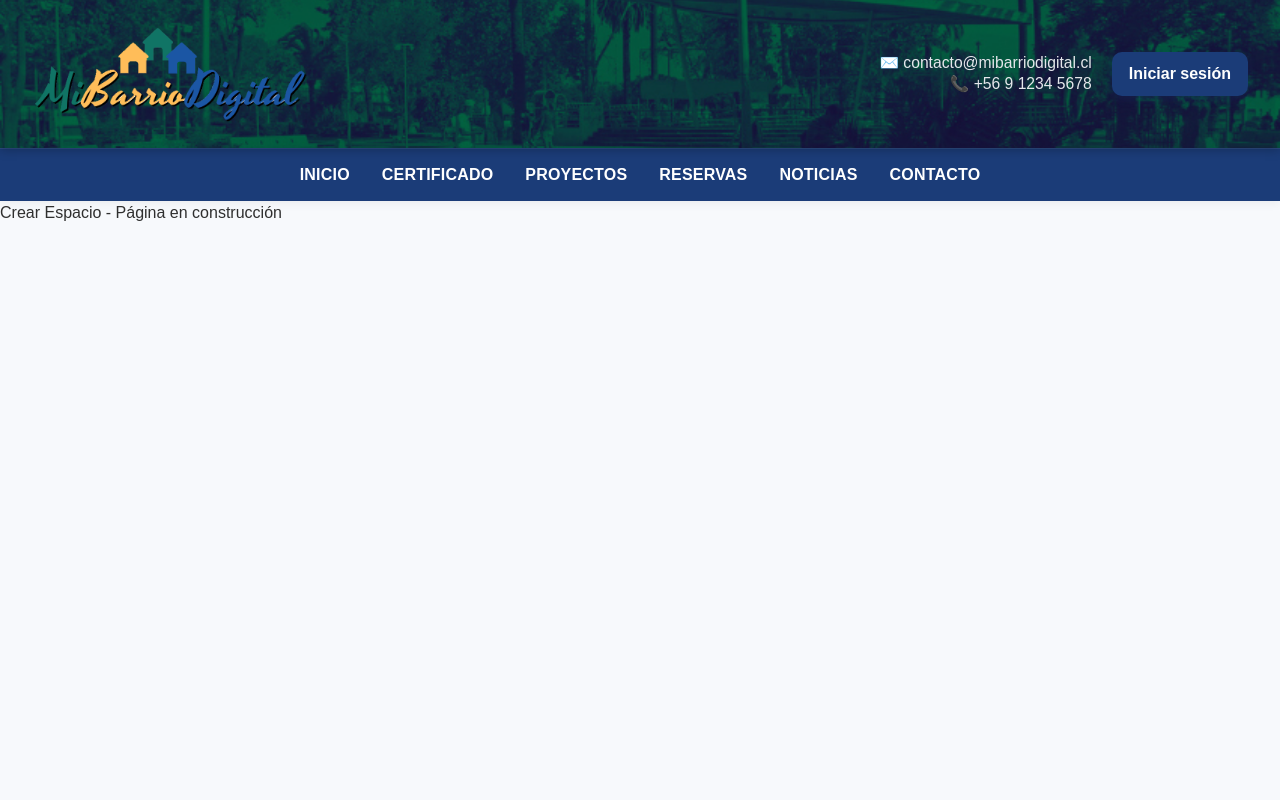
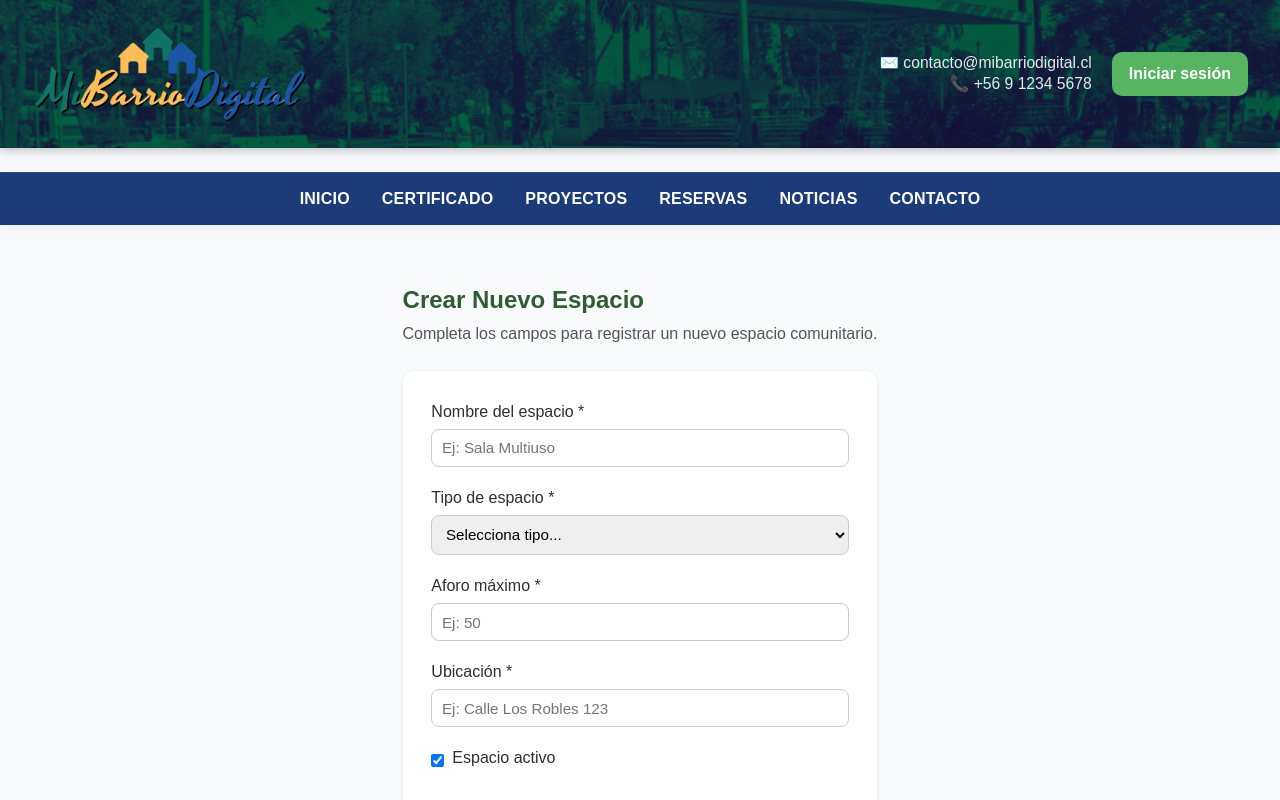
Before and after one commit to leon2023mino/Proyecto_Capstone, a React (Vite) app in the folder miBarrioDigital/: page /CrearEspacio in a window 1280 px wide. Shown: the top 800 px of the page. Built offline with nearby package versions, Linux system fonts and the light colour scheme; no server answers.

Commit message:
form para crear espacios listo

```diff
--- a/miBarrioDigital/src/pages/admin/CrearEspacio.tsx
+++ b/miBarrioDigital/src/pages/admin/CrearEspacio.tsx
@@ -1,7 +1,188 @@
+import { useState } from "react";
+import { addDoc, collection } from "firebase/firestore";
+import { db } from "../../firebase/config";
+import "../../styles/CrearEspacio.css";
 
+type NuevoEspacio = {
+  nombre: string;
+  tipo: string;
+  aforo: number | "";
+  ubicacion: string;
+  activo: boolean;
+};
 
 export default function CrearEspacio() {
+  const [espacio, setEspacio] = useState<NuevoEspacio>({
+    nombre: "",
+    tipo: "",
+    aforo: "",
+    ubicacion: "",
+    activo: true,
+  });
 
-    return <div>Crear Espacio - Página en construcción</div>
+  const [errores, setErrores] = useState<Record<string, string>>({});
+  const [enviando, setEnviando] = useState(false);
+  const [mensaje, setMensaje] = useState<string | null>(null);
 
+  // ✅ Validaciones de formulario
+  const validarFormulario = () => {
+    const nuevosErrores: Record<string, string> = {};
+
+    if (!espacio.nombre.trim())
+      nuevosErrores.nombre = "El nombre es obligatorio.";
+    if (!espacio.tipo.trim())
+      nuevosErrores.tipo = "Selecciona un tipo de espacio.";
+    if (espacio.aforo === "" || espacio.aforo <= 0)
+      nuevosErrores.aforo = "Ingresa un aforo válido (mayor a 0).";
+    if (!espacio.ubicacion.trim())
+      nuevosErrores.ubicacion = "La ubicación es obligatoria.";
+
+    setErrores(nuevosErrores);
+    return Object.keys(nuevosErrores).length === 0;
+  };
+
+  // ✅ Manejar cambios de campos
+  const handleChange = (
+    e: React.ChangeEvent<HTMLInputElement | HTMLSelectElement>
+  ) => {
+    const { name, value, type } = e.target;
+
+    // 🔹 Si es checkbox
+    if (type === "checkbox") {
+      const target = e.target as HTMLInputElement;
+      setEspacio((prev) => ({ ...prev, [name]: target.checked }));
+    } else {
+      setEspacio((prev) => ({
+        ...prev,
+        [name]: name === "aforo" ? Number(value) : value,
+      }));
+    }
+
+    // 🔹 Limpiar error cuando se corrige el campo
+    if (errores[name]) {
+      setErrores((prev) => ({ ...prev, [name]: "" }));
+    }
+  };
+
+  // ✅ Enviar formulario
+  const handleSubmit = async (e: React.FormEvent) => {
+    e.preventDefault();
+    setMensaje(null);
+
+    if (!validarFormulario()) return;
+
+    setEnviando(true);
+
+    try {
+      await addDoc(collection(db, "spaces"), espacio);
+      setMensaje("✅ Espacio creado correctamente.");
+
+      // 🔹 Reiniciar formulario
+      setEspacio({
+        nombre: "",
+        tipo: "",
+        aforo: "",
+        ubicacion: "",
+        activo: true,
+      });
+    } catch (error) {
+      console.error("Error al crear espacio:", error);
+      setMensaje("❌ Hubo un error al crear el espacio.");
+    } finally {
+      setEnviando(false);
+    }
+  };
+
+  return (
+    <div className="crear-espacio-page">
+      <header>
+        <h2>Crear Nuevo Espacio</h2>
+        <p>Completa los campos para registrar un nuevo espacio comunitario.</p>
+      </header>
+
+      <form onSubmit={handleSubmit} className="crear-espacio-form" noValidate>
+        {/* Nombre */}
+        <div className={`form-field ${errores.nombre ? "error" : ""}`}>
+          <label htmlFor="nombre">Nombre del espacio *</label>
+          <input
+            id="nombre"
+            name="nombre"
+            value={espacio.nombre}
+            onChange={handleChange}
+            placeholder="Ej: Sala Multiuso"
+          />
+          {errores.nombre && <small className="error-text">{errores.nombre}</small>}
+        </div>
+
+        {/* Tipo */}
+        <div className={`form-field ${errores.tipo ? "error" : ""}`}>
+          <label htmlFor="tipo">Tipo de espacio *</label>
+          <select
+            id="tipo"
+            name="tipo"
+            value={espacio.tipo}
+            onChange={handleChange}
+          >
+            <option value="">Selecciona tipo...</option>
+            <option value="Sala">Sala</option>
+            <option value="Cancha">Cancha</option>
+            <option value="Sede Social">Sede Social</option>
+            <option value="Otro">Otro</option>
+          </select>
+          {errores.tipo && <small className="error-text">{errores.tipo}</small>}
+        </div>
+
+        {/* Aforo */}
+        <div className={`form-field ${errores.aforo ? "error" : ""}`}>
+          <label htmlFor="aforo">Aforo máximo *</label>
+          <input
+            id="aforo"
+            name="aforo"
+            type="number"
+            min={1}
+            value={espacio.aforo}
+            onChange={handleChange}
+            placeholder="Ej: 50"
+          />
+          {errores.aforo && <small className="error-text">{errores.aforo}</small>}
+        </div>
+
+        {/* Ubicación */}
+        <div className={`form-field ${errores.ubicacion ? "error" : ""}`}>
+          <label htmlFor="ubicacion">Ubicación *</label>
+          <input
+            id="ubicacion"
+            name="ubicacion"
+            value={espacio.ubicacion}
+            onChange={handleChange}
+            placeholder="Ej: Calle Los Robles 123"
+          />
+          {errores.ubicacion && (
+            <small className="error-text">{errores.ubicacion}</small>
+          )}
+        </div>
+
+        {/* Activo */}
+        <div className="form-check">
+          <input
+            type="checkbox"
+            id="activo"
+            name="activo"
+            checked={espacio.activo}
+            onChange={handleChange}
+          />
+          <label htmlFor="activo">Espacio activo</label>
+        </div>
+
+        {/* Mensaje */}
+        {mensaje && <div className="mensaje">{mensaje}</div>}
+
+        <div className="acciones">
+          <button type="submit" disabled={enviando}>
+            {enviando ? "Creando..." : "Crear Espacio"}
+          </button>
+        </div>
+      </form>
+    </div>
+  );
 }
--- a/miBarrioDigital/src/pages/user/ObetenerCertificado.tsx
+++ b/miBarrioDigital/src/pages/user/ObetenerCertificado.tsx
@@ -94,7 +94,7 @@ export default function ExportCertificado() {
         <p style={{ textAlign: "justify" }}>
           Certifico que <strong>{profile?.nombre ?? "—"}</strong>, RUT:{" "}
           <strong>{profile?.rut ?? "—"}</strong>, domiciliado(a) en{" "}
-          <strong>{profile?.direccion ?? "—"}</strong>, comuna de{" "}
+          <strong>{profile?.address ?? "—"}</strong>, comuna de{" "}
           <strong>{profile?.comuna ?? "—"}</strong>, se encuentra habitando en
           el domicilio indicado y reside habitualmente en el mismo.
         </p>
--- /dev/null
+++ b/miBarrioDigital/src/styles/CrearEspacio.css
@@ -0,0 +1,107 @@
+.crear-espacio-page {
+  padding: 2rem;
+  max-width: 600px;
+  margin: 0 auto;
+  background: #f9fafb;
+  border-radius: 16px;
+}
+
+.crear-espacio-form {
+  display: flex;
+  flex-direction: column;
+  gap: 1.2rem;
+  background: white;
+  padding: 1.8rem;
+  border-radius: 12px;
+  box-shadow: 0 2px 6px rgba(0,0,0,0.08);
+}
+
+header {
+  margin-bottom: 1.5rem;
+}
+
+header h2 {
+  color: #2f5d31;
+  margin-bottom: 0.25rem;
+}
+
+header p {
+  color: #555;
+}
+
+.form-field {
+  display: flex;
+  flex-direction: column;
+}
+
+label {
+  font-weight: 500;
+  margin-bottom: 0.25rem;
+}
+
+input,
+select {
+  padding: 0.6rem;
+  border-radius: 8px;
+  border: 1px solid #ccc;
+  font-size: 0.95rem;
+}
+
+input:focus,
+select:focus {
+  border-color: #57b460;
+  outline: none;
+  box-shadow: 0 0 0 2px #57b46033;
+}
+
+.form-field.error input,
+.form-field.error select {
+  border-color: #e63946;
+  background: #ffe8e8;
+}
+
+.error-text {
+  color: #e63946;
+  font-size: 0.8rem;
+  margin-top: 0.2rem;
+}
+
+.form-check {
+  display: flex;
+  align-items: center;
+  gap: 0.5rem;
+}
+
+.mensaje {
+  background: #e7f9ee;
+  color: #2f5d31;
+  border: 1px solid #57b460;
+  border-radius: 8px;
+  padding: 0.75rem;
+  text-align: center;
+  font-weight: 500;
+}
+
+.acciones {
+  text-align: right;
+}
+
+button {
+  background: #57b460;
+  color: white;
+  border: none;
+  border-radius: 8px;
+  padding: 0.7rem 1.4rem;
+  font-weight: 600;
+  cursor: pointer;
+  transition: background 0.2s;
+}
+
+button:hover {
+  background: #479a52;
+}
+
+button:disabled {
+  opacity: 0.6;
+  cursor: not-allowed;
+}
```
